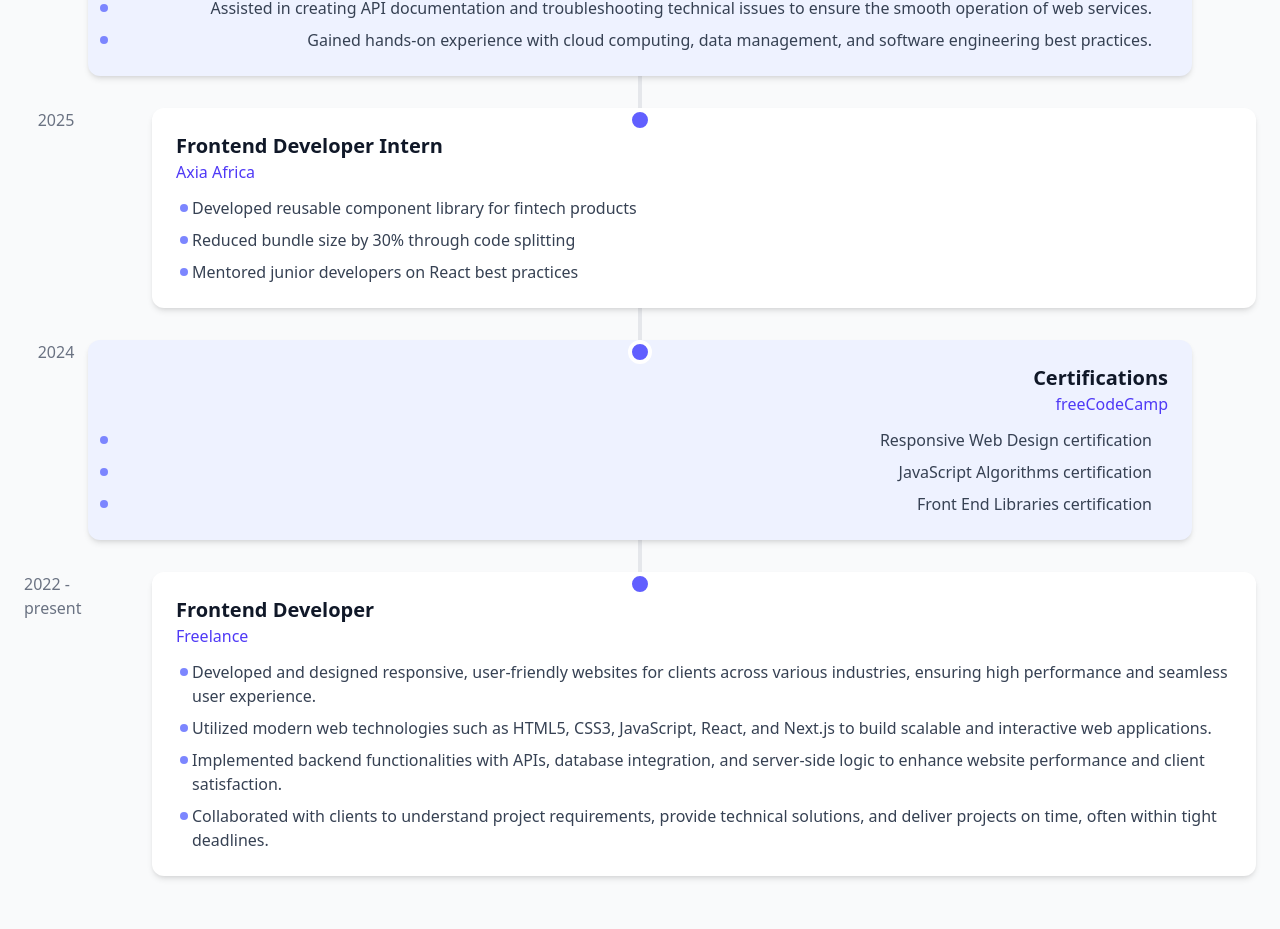
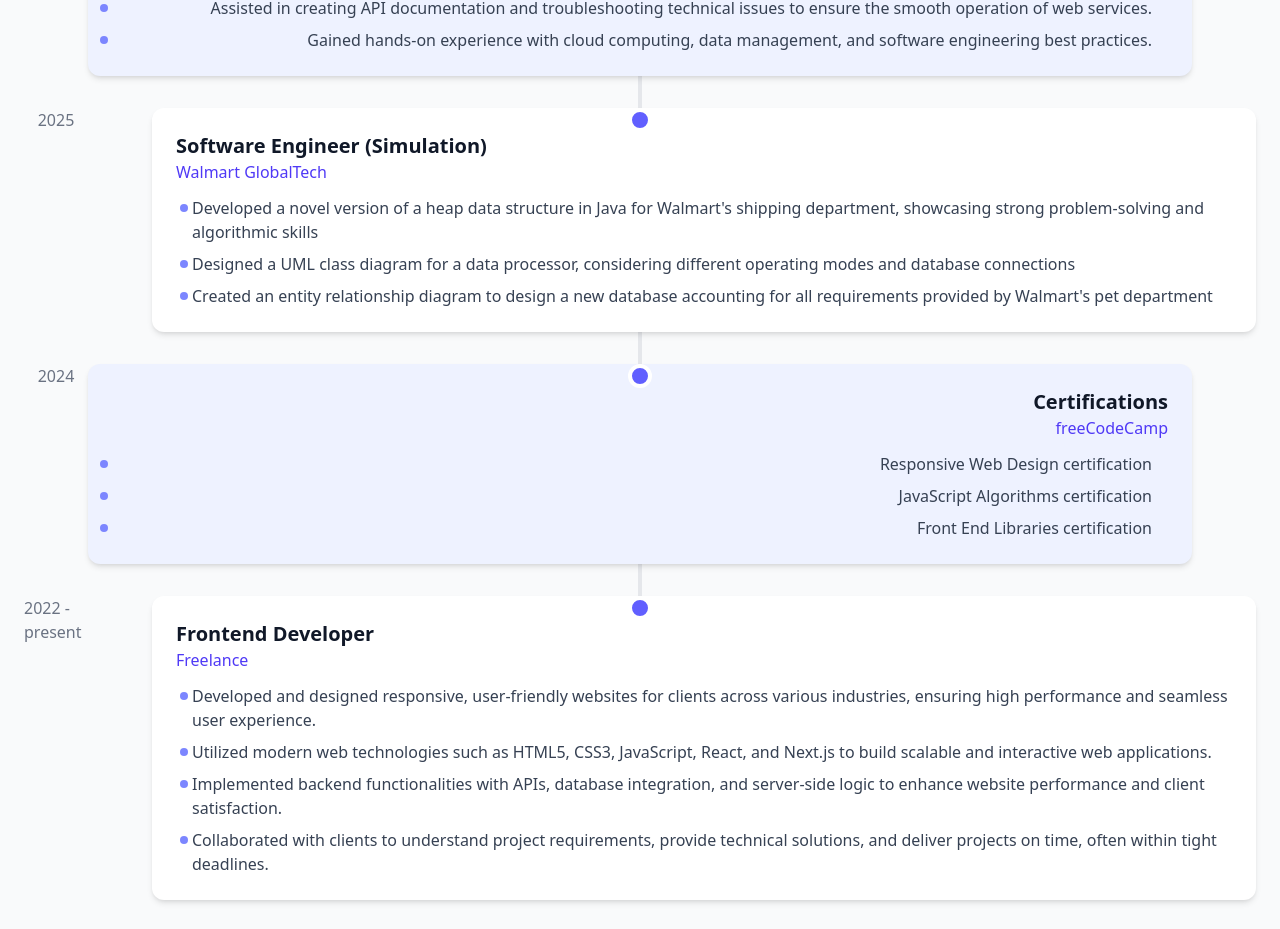
Before and after one commit to Dee-12-code/portfolio, a Next.js app: page / in a window 1280 px wide. Shown: the part 4940-5869 px from the top of the page. Built offline with nearby package versions, Linux system fonts and the light colour scheme.

Commit message:
initial commit

```diff
--- a/app/(main)/components/Experience.tsx
+++ b/app/(main)/components/Experience.tsx
@@ -19,12 +19,12 @@ const experiences = [
   },
   {
     year: "2025",
-    role: "Frontend Developer Intern",
-    company: "Axia Africa",
+    role: "Software Engineer (Simulation)",
+    company: "Walmart GlobalTech",
     details: [
-      "Developed reusable component library for fintech products",
-      "Reduced bundle size by 30% through code splitting",
-      "Mentored junior developers on React best practices"
+      "Developed a novel version of a heap data structure in Java for Walmart's shipping department, showcasing strong problem-solving and algorithmic skills",
+      "Designed a UML class diagram for a data processor, considering different operating modes and database connections",
+      "Created an entity relationship diagram to design a new database accounting for all requirements provided by Walmart's pet department"
     ]
   },
   {
```
